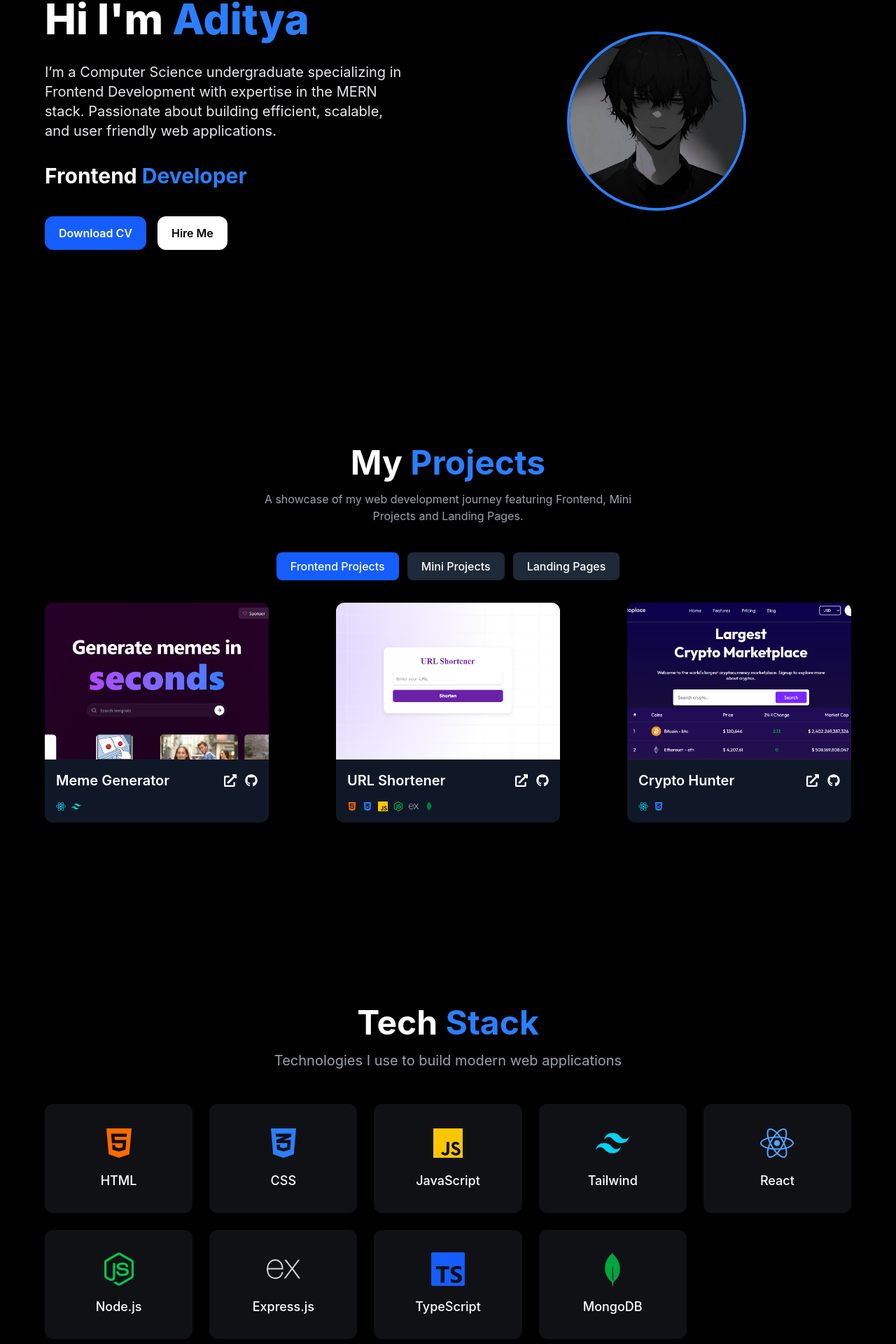
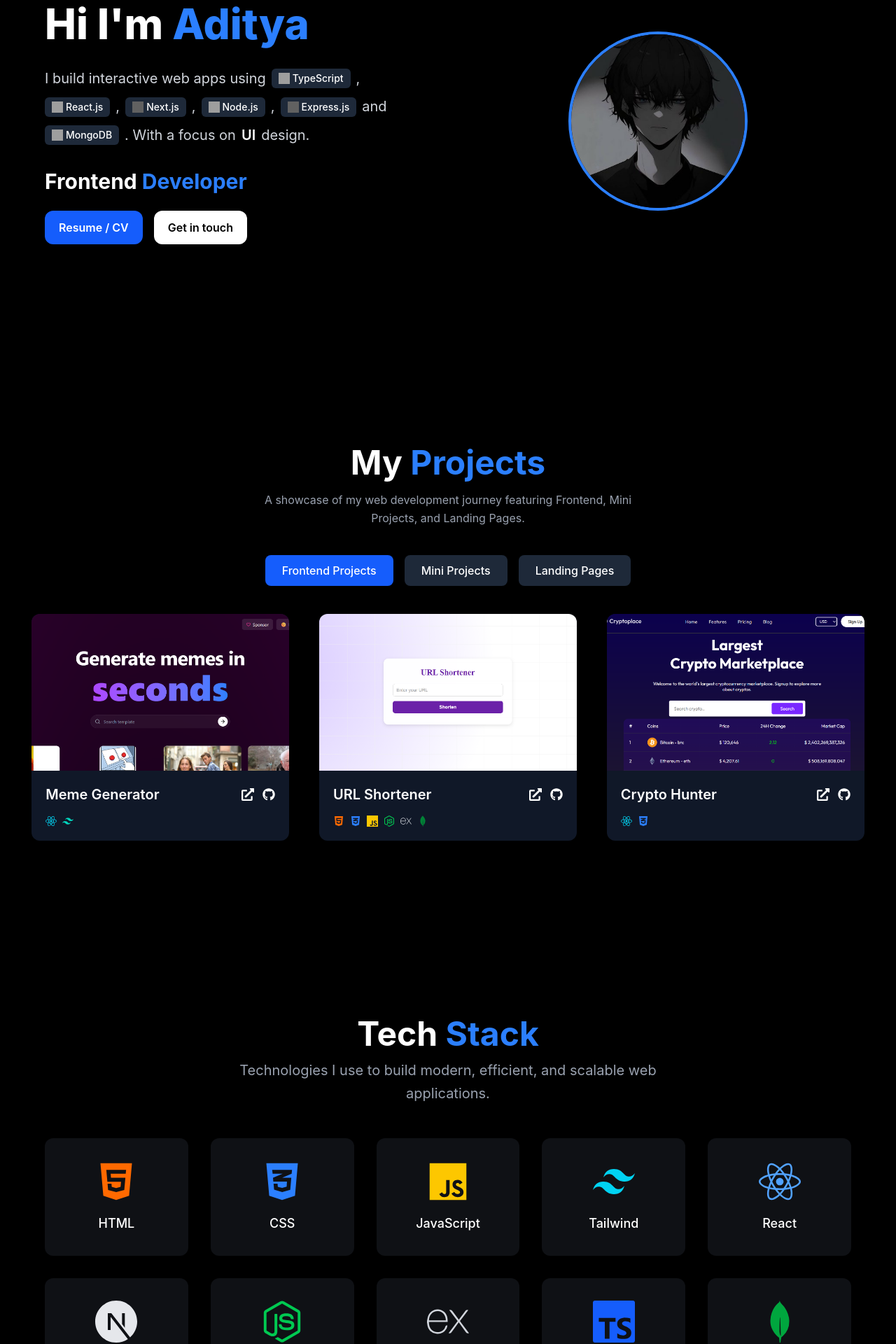
Before and after one commit to Aditya4kushwaha/Portfolio, a React (Vite) app: page / in a window 1280 px wide. Shown: the part 291-2211 px from the top of the page at 70% size. Built offline with nearby package versions, Linux system fonts and the light colour scheme; grey boxes are pictures that could not be loaded.

Commit message:
some changes

```diff
--- a/src/components/Footer.jsx
+++ b/src/components/Footer.jsx
@@ -1,70 +1,56 @@
-import { motion } from "framer-motion";
 import { FaTwitter, FaEnvelope } from "react-icons/fa";
-const footerVariants = {
-  hidden: { opacity: 0 },
-  visible: { opacity: 1, transition: { staggerChildren: 0.2 } },
-};
-const itemVariants = {
-  hidden: { y: 20, opacity: 0 },
-  visible: { y: 0, opacity: 1, transition: { duration: 0.5, ease: "easeOut" } },
-};
+
 const Footer = () => {
   return (
-    <motion.footer
-      className="py-8 w-full"
-      variants={footerVariants}
-      initial="hidden"
-      whileInView="visible"
-      viewport={{ once: true, amount: 0.5 }}
-    >
-      {" "}
-      <div className="flex flex-col items-center gap-4">
-        {" "}
-        <motion.h3
-          variants={itemVariants}
-          className="text-xl font-medium text-white text-center"
-        >
-          {" "}
-          Connect With Me{" "}
-        </motion.h3>{" "}
-        <motion.div
-          variants={itemVariants}
-          className="flex flex-wrap justify-center gap-4"
-        >
-          {" "}
-          <motion.a
+    <footer className="w-full bg-black text-white py-10 px-4">
+      <div className="max-w-6xl mx-auto flex flex-col items-center text-center gap-6 sm:gap-8">
+
+        {/* Heading */}
+        <h3 className="text-lg sm:text-xl md:text-2xl font-semibold tracking-wide">
+          Connect With Me
+        </h3>
+
+        {/* Social Icons */}
+        <div className="flex flex-wrap justify-center items-center gap-4 sm:gap-6">
+          <a
             href="https://x.com/adityakush_04"
             target="_blank"
             rel="noopener noreferrer"
             aria-label="Twitter"
-            className="p-3 bg-transparent border border-gray-600 rounded-full hover:bg-gray-700 transition-colors duration-300"
-            whileHover={{ scale: 1.1, y: -3 }}
-            transition={{ type: "spring", stiffness: 300 }}
+            className="p-3 sm:p-4 md:p-5 bg-transparent border border-gray-600 rounded-full
+                       hover:bg-gray-700 transition-all duration-300
+                       hover:scale-110 hover:-translate-y-1 flex items-center justify-center"
           >
-            {" "}
-            <FaTwitter size={20} className="text-white" />{" "}
-          </motion.a>{" "}
-          <motion.a
+            <FaTwitter className="text-white text-[20px] sm:text-[22px] md:text-[24px]" />
+          </a>
+
+          <a
             href="mailto:adityakushwahaindia@gmail.com"
             aria-label="Email"
-            className="p-3 bg-transparent border border-gray-600 rounded-full hover:bg-gray-700 transition-colors duration-300"
-            whileHover={{ scale: 1.1, y: -3 }}
-            transition={{ type: "spring", stiffness: 300 }}
+            className="p-3 sm:p-4 md:p-5 bg-transparent border border-gray-600 rounded-full
+                       hover:bg-gray-700 transition-all duration-300
+                       hover:scale-110 hover:-translate-y-1 flex items-center justify-center"
           >
-            {" "}
-            <FaEnvelope size={20} className="text-white" />{" "}
-          </motion.a>{" "}
-        </motion.div>{" "}
-        <motion.p
-          variants={itemVariants}
-          className="text-gray-400 mt-2 text-sm text-center"
-        >
-          {" "}
-          © 2025 . Made with <span className="text-red-500">❤️</span> by
-          AdityaXdev{" "}
-        </motion.p>{" "}
-      </div>{" "}
-    </motion.footer>
+            <FaEnvelope className="text-white text-[20px] sm:text-[22px] md:text-[24px]" />
+          </a>
+        </div>
+
+        {/* Divider (optional aesthetic touch) */}
+        <div className="w-16 sm:w-20 h-[1px] bg-gray-700 rounded-full" />
+
+        {/* Copyright */}
+<p className="text-gray-400 text-xs sm:text-sm md:text-base leading-relaxed text-center">
+  Design & Developed with <span className="text-red-500">❤️</span> by{" "}
+  <span className="font-semibold text-white">AdityaXdev</span>
+  <br />
+  © 2025. All rights reserved.
+</p>
+
+
+
+      </div>
+    </footer>
   );
 };
+
 export default Footer;
--- a/src/components/Home.jsx
+++ b/src/components/Home.jsx
@@ -5,9 +5,7 @@ const containerVariants = {
   hidden: { opacity: 0 },
   visible: {
     opacity: 1,
-    transition: {
-      staggerChildren: 0.4,
-    },
+    transition: { staggerChildren: 0.4 },
   },
 };
 
@@ -16,10 +14,7 @@ const itemVariants = {
   visible: {
     y: 0,
     opacity: 1,
-    transition: {
-      duration: 1,
-      ease: "easeOut",
-    },
+    transition: { duration: 1, ease: "easeOut" },
   },
 };
 
@@ -28,78 +23,159 @@ const imageVariants = {
   visible: {
     scale: 1,
     opacity: 1,
-    transition: {
-      duration: 0.8,
-      type: "spring",
-      stiffness: 120,
-    },
+    transition: { duration: 0.8, type: "spring", stiffness: 120 },
   },
 };
 
 function Home({ scrollToSkills }) {
   return (
-    <div className="min-h-screen bg-black text-white flex items-center justify-center px-4 py-10 relative overflow-hidden">
+    <div className="min-h-screen bg-black text-white flex items-center justify-center px-6 sm:px-8 py-12 sm:py-16 relative overflow-hidden">
       <div className="absolute inset-0 bg-gradient-to-br from-black via-black to-transparent opacity-50 pointer-events-none" />
 
-      <div className="relative z-10 max-w-6xl w-full grid grid-cols-1 md:grid-cols-2 gap-10 items-center">
+      <div className="relative z-10 max-w-6xl w-full grid grid-cols-1 md:grid-cols-2 gap-12 items-center">
         {/* Text Section */}
         <motion.div
           variants={containerVariants}
           initial="hidden"
           animate="visible"
-          className="flex flex-col justify-center"
+          className="flex flex-col justify-center text-center md:text-left"
         >
           <motion.h1
             variants={itemVariants}
-            className="text-4xl sm:text-5xl md:text-6xl font-extrabold text-white leading-tight mb-4 sm:mb-6"
+            className="text-4xl sm:text-5xl md:text-6xl font-extrabold leading-tight mb-4 sm:mb-6"
           >
             Hi I'm <span className="text-blue-500">Aditya</span>
           </motion.h1>
 
+          {/* Tech Stack Line */}
           <motion.p
             variants={itemVariants}
-            className="text-base sm:text-lg md:text-xl text-gray-200 mb-6 sm:mb-8 max-w-lg"
+            className="text-base sm:text-lg md:text-xl text-gray-300 mb-6 sm:mb-8 max-w-lg leading-relaxed flex flex-wrap justify-center md:justify-start items-center gap-2"
           >
-            I’m a Computer Science undergraduate specializing in Frontend
-            Development with expertise in the MERN stack. Passionate about
-            building efficient, scalable, and user friendly web applications.
+            I build interactive web apps using{" "}
+            <a
+              href="https://www.typescriptlang.org/"
+              target="_blank"
+              rel="noopener noreferrer"
+              className="bg-gray-800 text-white px-2.5 py-1 rounded-md text-xs sm:text-sm font-medium flex items-center gap-1 hover:bg-gray-700 transition-all"
+            >
+              <img
+                src="https://cdn.jsdelivr.net/gh/devicons/devicon/icons/typescript/typescript-original.svg"
+                alt="TypeScript"
+                className="w-4 h-4"
+              />
+              TypeScript
+            </a>
+            ,
+            <a
+              href="https://react.dev/"
+              target="_blank"
+              rel="noopener noreferrer"
+              className="bg-gray-800 text-white px-2.5 py-1 rounded-md text-xs sm:text-sm font-medium flex items-center gap-1 hover:bg-gray-700 transition-all"
+            >
+              <img
+                src="https://cdn.jsdelivr.net/gh/devicons/devicon/icons/react/react-original.svg"
+                alt="React.js"
+                className="w-4 h-4"
+              />
+              React.js
+            </a>
+            ,
+            <a
+              href="https://nextjs.org/"
+              target="_blank"
+              rel="noopener noreferrer"
+              className="bg-gray-800 text-white px-2.5 py-1 rounded-md text-xs sm:text-sm font-medium flex items-center gap-1 hover:bg-gray-700 transition-all"
+            >
+              <img
+                src="https://cdn.jsdelivr.net/gh/devicons/devicon/icons/nextjs/nextjs-original.svg"
+                alt="Next.js"
+                className="w-4 h-4 invert"
+              />
+              Next.js
+            </a>
+            ,
+            <a
+              href="https://nodejs.org/"
+              target="_blank"
+              rel="noopener noreferrer"
+              className="bg-gray-800 text-white px-2.5 py-1 rounded-md text-xs sm:text-sm font-medium flex items-center gap-1 hover:bg-gray-700 transition-all"
+            >
+              <img
+                src="https://cdn.jsdelivr.net/gh/devicons/devicon/icons/nodejs/nodejs-original.svg"
+                alt="Node.js"
+                className="w-4 h-4"
+              />
+              Node.js
+            </a>
+            ,
+            <a
+              href="https://expressjs.com/"
+              target="_blank"
+              rel="noopener noreferrer"
+              className="bg-gray-800 text-white px-2.5 py-1 rounded-md text-xs sm:text-sm font-medium flex items-center gap-1 hover:bg-gray-700 transition-all"
+            >
+              <img
+                src="https://cdn.jsdelivr.net/gh/devicons/devicon/icons/express/express-original.svg"
+                alt="Express.js"
+                className="w-4 h-4 invert"
+              />
+              Express.js
+            </a>
+             and
+            <a
+              href="https://www.mongodb.com/"
+              target="_blank"
+              rel="noopener noreferrer"
+              className="bg-gray-800 text-white px-2.5 py-1 rounded-md text-xs sm:text-sm font-medium flex items-center gap-1 hover:bg-gray-700 transition-all"
+            >
+              <img
+                src="https://cdn.jsdelivr.net/gh/devicons/devicon/icons/mongodb/mongodb-original.svg"
+                alt="MongoDB"
+                className="w-4 h-4"
+              />
+              MongoDB
+            </a>
+            . With a focus on{" "}
+            <span className="font-semibold text-white">UI</span> design.
           </motion.p>
 
           <motion.h2
             variants={itemVariants}
-            className="text-xl sm:text-2xl md:text-3xl font-bold mb-4 sm:mb-6"
+            className="text-lg sm:text-2xl md:text-3xl font-bold mb-6"
           >
-            Frontend <span className="text-blue-500"> Developer</span>
+            Frontend <span className="text-blue-500">Developer</span>
           </motion.h2>
 
           <motion.div
             variants={itemVariants}
-            className="mt-4 flex flex-wrap gap-4 justify-center sm:justify-start"
+            className="flex flex-wrap justify-center md:justify-start gap-4"
           >
             <motion.a
-              href="https://drive.google.com/file/d/1zxDpQTr_NzB34XvyC5je2Hpe_wRk8tg0/view?usp=sharing"
-              download
+              href="https://drive.google.com/file/d/13Glow-PxdALt-oTxAzRJSodJBzUFrCmn/view?usp=sharing"
               target="_blank"
+              rel="noopener noreferrer"
               className="bg-blue-600 text-white px-5 py-3 rounded-xl font-semibold transition hover:bg-blue-700 text-sm sm:text-base"
               whileHover={{ scale: 1.05, y: -2 }}
               transition={{ type: "spring", stiffness: 300 }}
             >
-              Download CV
+              Resume / CV
             </motion.a>
+
             <motion.button
               onClick={scrollToSkills}
               className="cursor-pointer bg-white text-black px-5 py-3 rounded-xl font-semibold transition hover:bg-gray-200 text-sm sm:text-base"
               whileHover={{ scale: 1.05, y: -2 }}
               transition={{ type: "spring", stiffness: 300 }}
             >
-              Hire Me
+              Get in touch
             </motion.button>
           </motion.div>
         </motion.div>
 
         {/* Image Section */}
         <motion.div
-          className="flex justify-center mt-6 md:mt-0"
+          className="flex justify-center mt-10 md:mt-0"
           variants={imageVariants}
           initial="hidden"
           animate="visible"
@@ -107,7 +183,7 @@ function Home({ scrollToSkills }) {
           <img
             src={pf_pic}
             alt="Profile"
-            className="w-48 h-48 sm:w-56 sm:h-56 md:w-64 md:h-64 rounded-full object-cover border-4 border-blue-500 shadow-lg"
+            className="w-40 h-40 sm:w-52 sm:h-52 md:w-64 md:h-64 rounded-full object-cover border-4 border-blue-500 shadow-lg"
           />
         </motion.div>
       </div>
--- a/src/components/Projects.jsx
+++ b/src/components/Projects.jsx
@@ -21,7 +21,7 @@ import CryptoHunterMini from "../assets/CryptoHunterMini.png";
 import Cluely from "../assets/Cluely.png";
 import Chillz from "../assets/Chillz.png";
 import Fitness from "../assets/FitnessTracker.png";
-import ChatBot from "../assets/Chatbot.png"
+import ChatBot from "../assets/Chatbot.png";
 
 const cardVariants = {
   hidden: { opacity: 0, y: 50 },
@@ -118,62 +118,47 @@ const Projects = () => {
 
   return (
     <motion.section
-      className="bg-black text-white py-16 px-4 min-h-screen"
+      className="bg-black text-white py-16 px-4 sm:px-6 md:px-10 min-h-screen"
       initial={{ opacity: 0, y: 100 }}
       whileInView={{ opacity: 1, y: 0 }}
       viewport={{ once: true, amount: 0.1 }}
       transition={{ duration: 0.8 }}
     >
       {/* Heading */}
-      <div className="text-center max-w-xl mx-auto">
+      <div className="text-center max-w-xl mx-auto mb-10">
         <h1 className="text-3xl sm:text-4xl md:text-5xl font-bold mb-4">
           My <span className="text-blue-500">Projects</span>
         </h1>
-        <p className="text-gray-400 text-sm sm:text-base">
+        <p className="text-gray-400 text-sm sm:text-base leading-relaxed">
           A showcase of my web development journey featuring Frontend, Mini
-          Projects and Landing Pages.
+          Projects, and Landing Pages.
         </p>
       </div>
 
       {/* Tabs */}
-      <div className="flex flex-wrap justify-center gap-3 mt-10 mb-8">
+      <div className="flex flex-wrap justify-center gap-3 sm:gap-4 mb-10">
+        {[
+          { key: "frontend", label: "Frontend Projects" },
+          { key: "mini", label: "Mini Projects" },
+          { key: "landing", label: "Landing Pages" },
+        ].map(({ key, label }) => (
           <button
-          className={`cursor-pointer px-5 py-2 rounded-lg font-medium transition ${
-            activeTab === "frontend"
+            key={key}
+            className={`cursor-pointer px-4 sm:px-6 py-2 sm:py-2.5 rounded-lg font-medium text-sm sm:text-base transition-all ${
+              activeTab === key
                 ? "bg-blue-600 text-white"
                 : "bg-gray-800 hover:bg-gray-700"
             }`}
-          onClick={() => setActiveTab("frontend")}
+            onClick={() => setActiveTab(key)}
           >
-          Frontend Projects
+            {label}
           </button>
-
-        <button
-          className={`cursor-pointer px-5 py-2 rounded-lg font-medium transition ${
-            activeTab === "mini"
-              ? "bg-blue-600 text-white"
-              : "bg-gray-800 hover:bg-gray-700"
-          }`}
-          onClick={() => setActiveTab("mini")}
-        >
-          Mini Projects
-        </button>
-
-        <button
-          className={`cursor-pointer px-5 py-2 rounded-lg font-medium transition ${
-            activeTab === "landing"
-              ? "bg-blue-600 text-white"
-              : "bg-gray-800 hover:bg-gray-700"
-          }`}
-          onClick={() => setActiveTab("landing")}
-        >
-          Landing Pages
-        </button>
+        ))}
       </div>
 
       {/* Project Cards */}
       <motion.div
-        className="grid grid-cols-1 sm:grid-cols-2 lg:grid-cols-3 gap-8 justify-items-center px-2 sm:px-4"
+        className="grid grid-cols-1 sm:grid-cols-2 lg:grid-cols-3 gap-8 justify-items-center"
         key={activeTab}
         variants={{ visible: { transition: { staggerChildren: 0.1 } } }}
         initial="hidden"
@@ -185,7 +170,7 @@ const Projects = () => {
               key={project.title}
               variants={cardVariants}
               exit="exit"
-              className="bg-gray-900 rounded-xl overflow-hidden shadow-lg w-80 flex-shrink-0"
+              className="bg-gray-900 rounded-xl overflow-hidden shadow-lg w-full sm:w-[22rem] md:w-[23rem] flex-shrink-0 transition-all"
               whileHover={{
                 y: -8,
                 boxShadow: "0px 15px 25px rgba(0, 0, 0, 0.5)",
@@ -197,17 +182,17 @@ const Projects = () => {
                 <img
                   src={project.image}
                   alt={project.title}
-                  className="w-full h-full object-cover"
+                  className="w-full h-full object-cover hover:scale-105 transition-transform duration-300"
                 />
               </div>
 
               {/* Content */}
-              <div className="p-4">
+              <div className="p-4 sm:p-5">
                 <div className="flex justify-between items-center mb-2">
-                  <h2 className="text-lg sm:text-xl font-semibold">
+                  <h2 className="text-lg sm:text-xl font-semibold truncate">
                     {project.title}
                   </h2>
-                  <div className="flex gap-3 text-lg">
+                  <div className="flex gap-3 text-base sm:text-lg">
                     <a
                       href={project.link}
                       target="_blank"
@@ -232,11 +217,11 @@ const Projects = () => {
                 </div>
 
                 {/* Tech Stack */}
-                <div className="flex flex-wrap gap-2 mt-4 text-2xl">
+                <div className="flex flex-wrap gap-2 mt-4 text-xl sm:text-2xl">
                   {project.tech.map((tech) => (
                     <div
                       key={tech}
-                      className="flex items-center gap-1 text-sm"
+                      className="flex items-center gap-1 text-sm sm:text-base"
                       title={tech}
                     >
                       {techIcons[tech]}
--- a/src/components/Skills.jsx
+++ b/src/components/Skills.jsx
@@ -1,31 +1,42 @@
 import { motion } from "framer-motion";
-import { FaHtml5, FaCss3Alt, FaJs, FaReact, FaNodeJs } from "react-icons/fa";
-import { SiTailwindcss, SiExpress, SiMongodb, SiTypescript } from "react-icons/si";
+import {
+  FaHtml5,
+  FaCss3Alt,
+  FaJs,
+  FaReact,
+  FaNodeJs,
+} from "react-icons/fa";
+import {
+  SiTailwindcss,
+  SiExpress,
+  SiMongodb,
+  SiTypescript,
+  SiNextdotjs,
+} from "react-icons/si";
 
 const techStack = [
-  { name: "HTML", icon: <FaHtml5 className="text-orange-500 text-5xl" /> },
-  { name: "CSS", icon: <FaCss3Alt className="text-blue-500 text-5xl" /> },
-  { name: "JavaScript", icon: <FaJs className="text-yellow-400 text-5xl" /> },
-  { name: "Tailwind", icon: <SiTailwindcss className="text-cyan-400 text-5xl" /> },
-  { name: "React", icon: <FaReact className="text-blue-400 text-5xl" /> },
-  { name: "Node.js", icon: <FaNodeJs className="text-green-500 text-5xl" /> },
-  { name: "Express.js", icon: <SiExpress className="text-gray-300 text-5xl" /> },
-  { name: "TypeScript", icon: <SiTypescript className="text-blue-600 text-5xl" /> },
-  { name: "MongoDB", icon: <SiMongodb className="text-green-600 text-5xl" /> },
+  { name: "HTML", icon: <FaHtml5 className="text-orange-500 text-5xl sm:text-6xl" /> },
+  { name: "CSS", icon: <FaCss3Alt className="text-blue-500 text-5xl sm:text-6xl" /> },
+  { name: "JavaScript", icon: <FaJs className="text-yellow-400 text-5xl sm:text-6xl" /> },
+  { name: "Tailwind", icon: <SiTailwindcss className="text-cyan-400 text-5xl sm:text-6xl" /> },
+  { name: "React", icon: <FaReact className="text-blue-400 text-5xl sm:text-6xl" /> },
+  { name: "Next.js", icon: <SiNextdotjs className="text-gray-200 text-5xl sm:text-6xl" /> },
+  { name: "Node.js", icon: <FaNodeJs className="text-green-500 text-5xl sm:text-6xl" /> },
+  { name: "Express.js", icon: <SiExpress className="text-gray-300 text-5xl sm:text-6xl" /> },
+  { name: "TypeScript", icon: <SiTypescript className="text-blue-600 text-5xl sm:text-6xl" /> },
+  { name: "MongoDB", icon: <SiMongodb className="text-green-600 text-5xl sm:text-6xl" /> },
 ];
 
 const containerVariants = {
   hidden: { opacity: 0 },
   visible: {
     opacity: 1,
-    transition: {
-      staggerChildren: 0.1,
-    },
+    transition: { staggerChildren: 0.1 },
   },
 };
 
 const itemVariants = {
-  hidden: { y: 20, opacity: 0, scale: 0.8 },
+  hidden: { y: 20, opacity: 0, scale: 0.9 },
   visible: {
     y: 0,
     opacity: 1,
@@ -36,17 +47,19 @@ const itemVariants = {
 
 const Skills = () => {
   return (
-    <section className="min-h-screen bg-black text-white py-16 px-4">
+    <section className="min-h-screen bg-black text-white py-16 sm:py-20 px-6">
       <div className="max-w-6xl mx-auto text-center">
-        <h2 className="text-4xl md:text-5xl font-bold mb-2">
+        {/* Heading */}
+        <h2 className="text-3xl sm:text-4xl md:text-5xl font-bold mb-3">
           Tech <span className="text-blue-500">Stack</span>
         </h2>
-        <p className="text-gray-400 text-lg md:text-xl mb-12 mt-4">
-          Technologies I use to build modern web applications
+        <p className="text-gray-400 text-base sm:text-lg md:text-xl mb-12 mt-3 max-w-2xl mx-auto leading-relaxed">
+          Technologies I use to build modern, efficient, and scalable web applications.
         </p>
 
+        {/* Tech Grid */}
         <motion.div
-          className="grid grid-cols-2 sm:grid-cols-3 md:grid-cols-4 lg:grid-cols-5 gap-6"
+          className="grid grid-cols-2 sm:grid-cols-3 md:grid-cols-4 lg:grid-cols-5 gap-5 sm:gap-6 md:gap-8"
           variants={containerVariants}
           initial="hidden"
           whileInView="visible"
@@ -55,17 +68,19 @@ const Skills = () => {
           {techStack.map((tech) => (
             <motion.div
               key={tech.name}
-              className="bg-[#0f1115] rounded-xl py-8 flex flex-col items-center justify-center shadow-md w-full"
+              className="bg-[#0f1115] rounded-xl py-6 sm:py-8 flex flex-col items-center justify-center shadow-md hover:shadow-lg transition-all w-full"
               variants={itemVariants}
               whileHover={{
-                y: -10,
+                y: -8,
                 scale: 1.05,
                 boxShadow: "0px 10px 20px rgba(0, 0, 0, 0.3)",
               }}
               transition={{ type: "spring", stiffness: 300 }}
             >
               {tech.icon}
-              <p className="mt-4 text-lg font-medium">{tech.name}</p>
+              <p className="mt-3 sm:mt-4 text-base sm:text-lg font-medium">
+                {tech.name}
+              </p>
             </motion.div>
           ))}
         </motion.div>
```
Also changed, not shown: src/components/Contact.jsx (+18 -16 lines), src/assets/pf_pic.png. Lines whose indentation alone changed are shown as unchanged.
